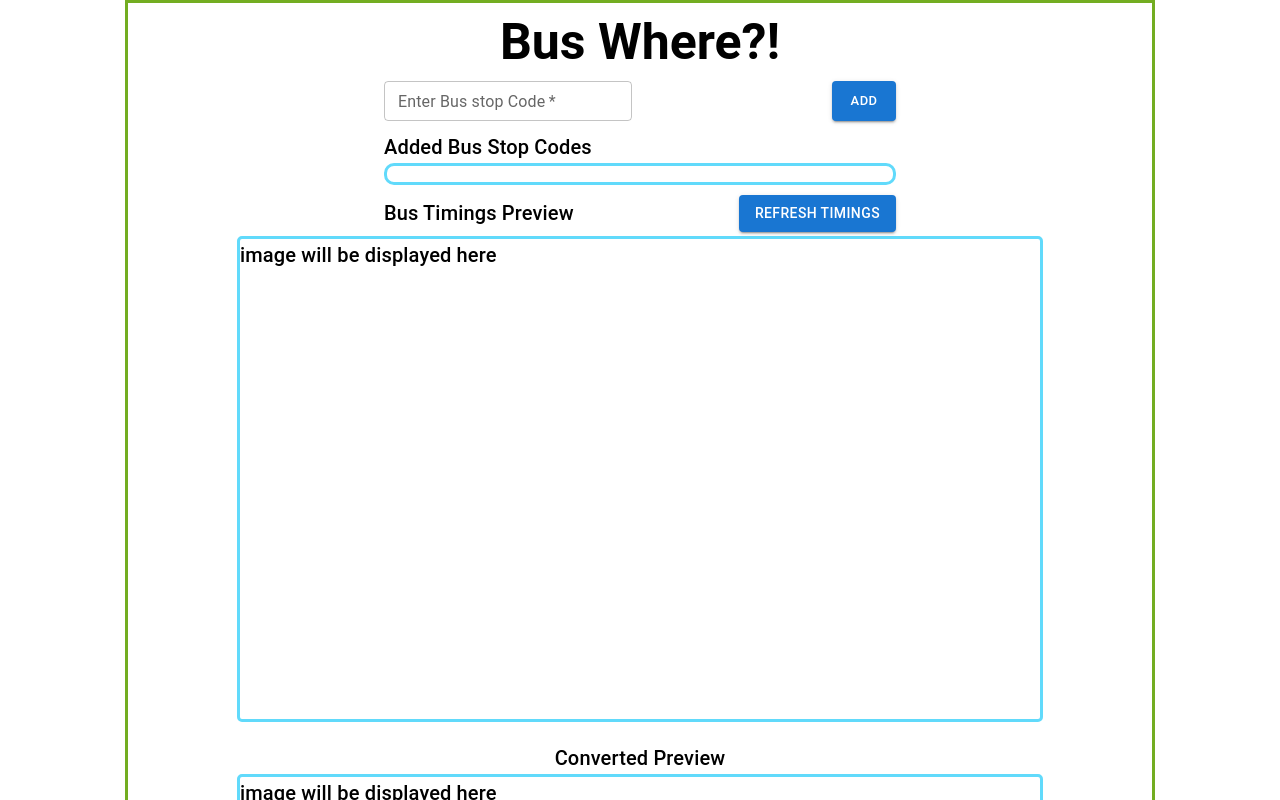
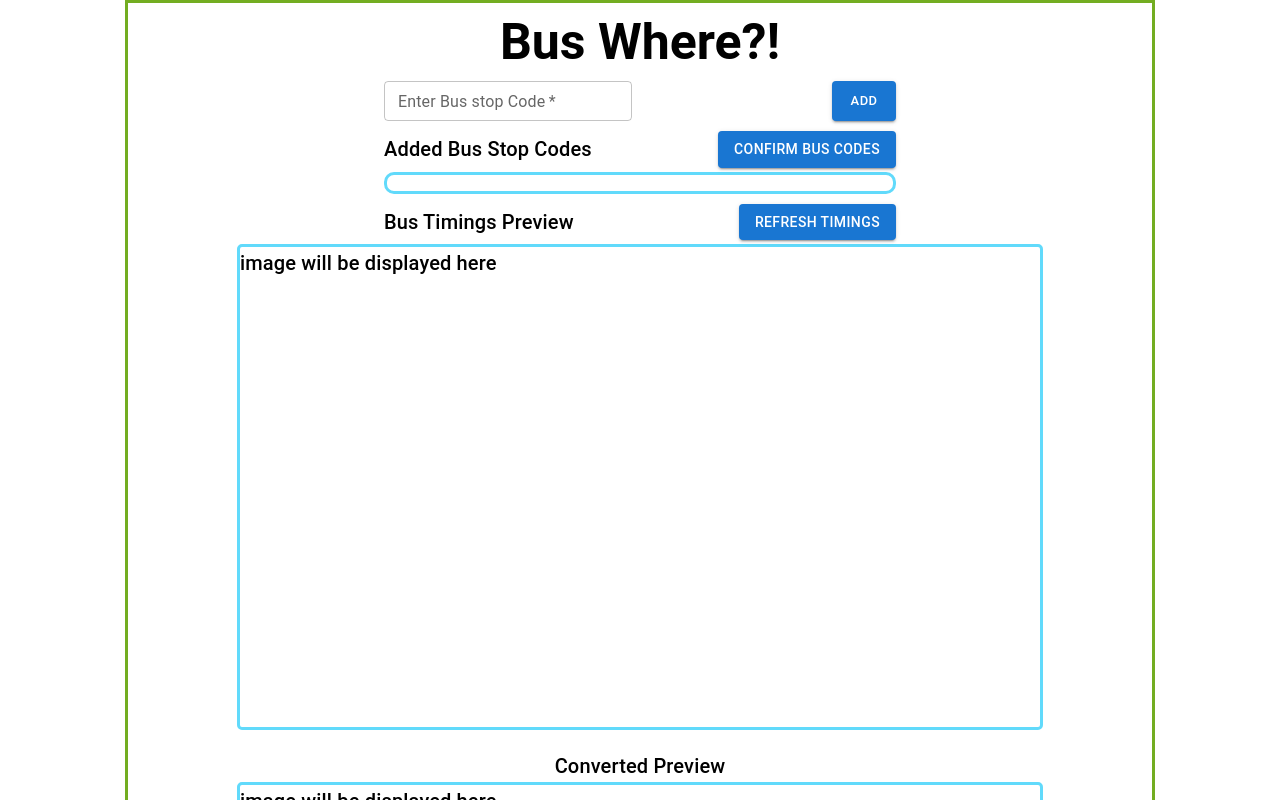
Before and after one commit to rexyyong/bus_where, a React (Create React App) app in the folder frontend/app_name/: page / in a window 1280 px wide. Shown: the top 800 px of the page. Built offline with nearby package versions, Linux system fonts and the light colour scheme.

Commit message:
Feat: add button that allows confirming bus stop code to configure

```diff
--- a/frontend/app_name/src/App.js
+++ b/frontend/app_name/src/App.js
@@ -59,6 +59,31 @@ function App() {
     }
   }
 
+  // function to send confirmed bus stop codes to backend
+  function confirmBusCodes() {
+    console.log("Confirming bus stop codes:", sharedBusStopCodes);
+    // prepare payload to send to backend
+    let payload = [];
+    for (let busStopCodes of sharedBusStopCodes) {
+      payload.push(busStopCodes.code);
+    }
+    console.log("Payload to send to backend:", payload);
+    fetch(`${process.env.REACT_APP_BUS_ARRIVAL_BACKEND_LINK}/api/confirm-bus-codes`, {
+      method: 'POST',
+      headers: {
+        'Content-Type': 'application/json',
+      },
+      body: JSON.stringify(payload),
+    })
+    .then(response => response.json())
+    .then(data => {
+      console.log('Successfully confirmed bus stop codes:', data);
+    })
+    .catch((error) => {
+      console.error('Error confirming bus stop codes:', error);
+    });
+  }
+
   return (
     <div className="App">
       <HeaderOne />
@@ -70,6 +95,7 @@ function App() {
       <AddedBusStopCode
         sharedBusStopCodes={sharedBusStopCodes}
         removeBusStopCode={removeBusStopCode}
+        confirmBusCodes={confirmBusCodes}
       />
       <PreviewBusTimings
         getBusTimings={getBusTimings}
--- a/frontend/app_name/src/components/AddedBusStopCode.jsx
+++ b/frontend/app_name/src/components/AddedBusStopCode.jsx
@@ -26,10 +26,19 @@ function listAddedBusStops(sharedBusStopCodes, removeBusStopCode) {
     return <ul>{allBusStops}</ul>;
 }
 
-function AddedBusStopCode({sharedBusStopCodes, removeBusStopCode}) {
+function AddedBusStopCode({sharedBusStopCodes, removeBusStopCode, confirmBusCodes}) {
   return (
     <Box className='AddedBusStopBox'>
-        <Typography variant="h6">Added Bus Stop Codes</Typography>
+            <Grid sx={{display: 'flex', justifyContent: 'space-between', alignItems: 'center', marginBottom: '4px'}}>
+                <Typography variant="h6">Added Bus Stop Codes</Typography>
+                <Button
+                    variant="contained"
+                    color="primary"
+                    onClick={() => confirmBusCodes()}
+                >
+                    Confirm bus codes
+                </Button>
+            </Grid>
         <Box sx={{border: '3px solid #61dafb', borderRadius: '10px'}}>
             {listAddedBusStops(sharedBusStopCodes, removeBusStopCode)}
         </Box>
```
